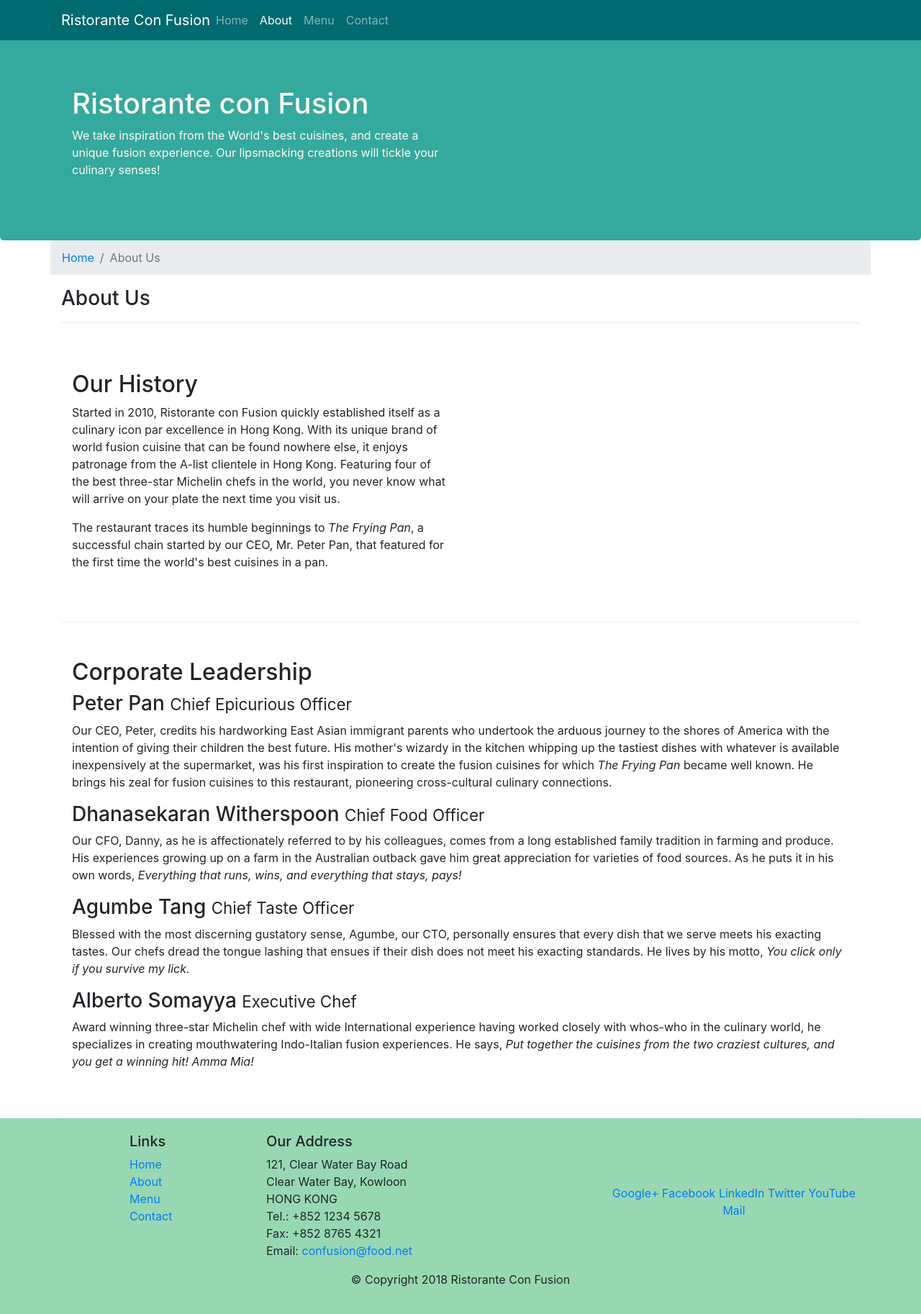
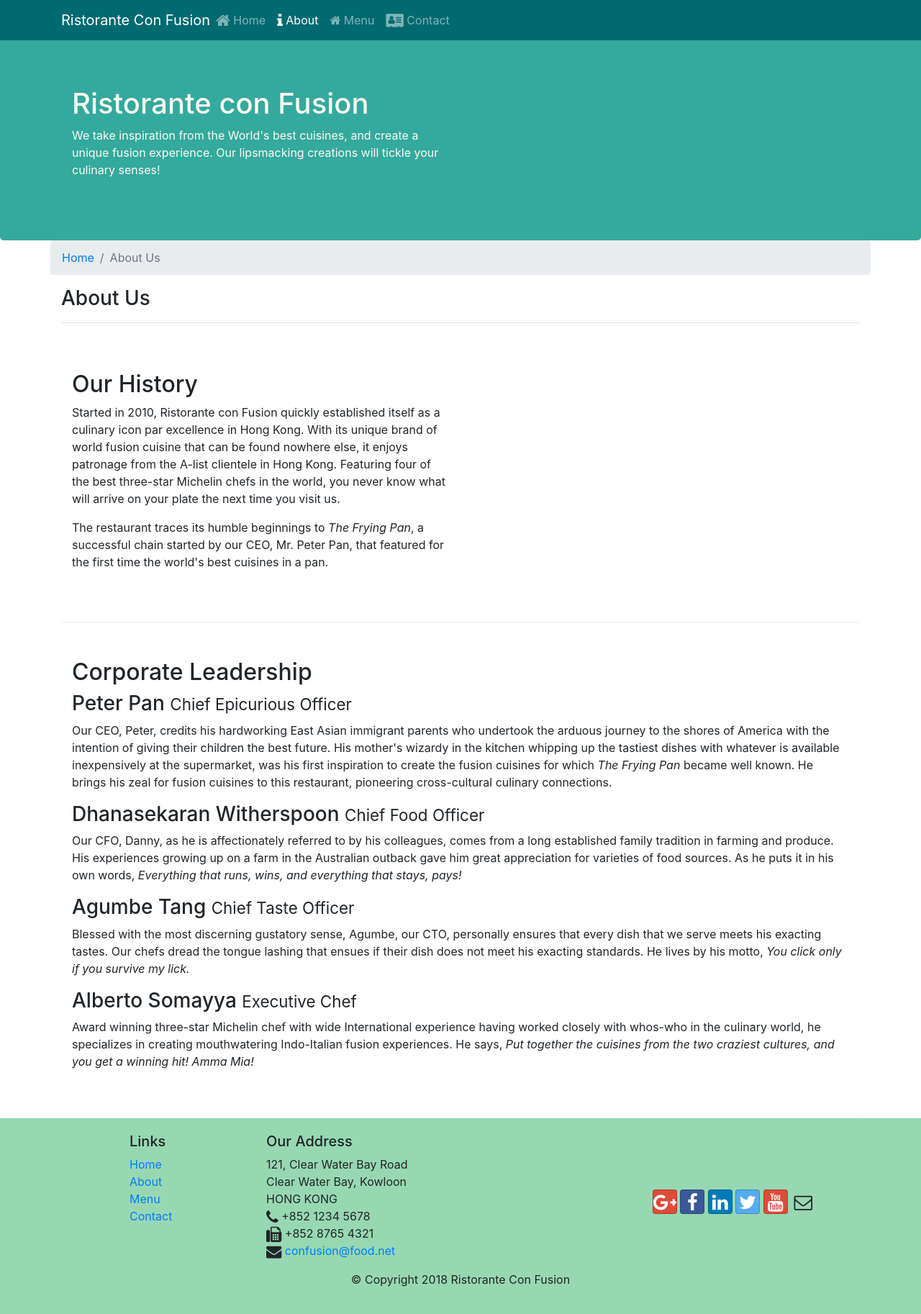
Before and after one commit to DiegoColonV/boostrap-coursera, a website: page aboutus.html in a window 1280 px wide. Shown: the whole page at 72% size. Drawn offline with nearby package versions, Linux system fonts and the light colour scheme.

Commit message:
Icon fonts

```diff
--- a/aboutus.html
+++ b/aboutus.html
@@ -9,6 +9,8 @@
 
     <!-- Bootstrap CSS -->
     <link rel="stylesheet" href="node_modules/bootstrap/dist/css/bootstrap.min.css">
+    <link rel="stylesheet" href="node_modules/font-awesome/css/font-awesome.min.css">
+    <link rel="stylesheet" href="node_modules/bootstrap-social/bootstrap-social.css">
     <link rel="stylesheet" href="css/styles.css">
 
     <title>Ristorante Con Fusion: About Us</title>
@@ -22,16 +24,15 @@
             <button class="navbar-toggler" type="button" data-toggle="collapse" data-target="#Navbar">
                 <span class="navbar-toggler-icon"></span>
             </button>
-            <a class="navbar-brand mr-auto" href="./index.html">Ristorante Con Fusion</a>
+            <a class="navbar-brand mr-auto" href="#">Ristorante Con Fusion</a>
                 <div class="collapse navbar-collapse" id="Navbar">
                     <ul class="navbar-nav mr-auto">
-                        <li class="nav-item"><a class="nav-link" href="./index.html">Home</a></li>
-                        <li class="nav-item active"><a class="nav-link" href="./aboutus.html">About</a></li>
-                        <li class="nav-item"><a class="nav-link" href="#">Menu</a></li>
-                        <li class="nav-item"><a class="nav-link" href="#">Contact</a></li>
+                        <li class="nav-item"><a class="nav-link" href="./index.html"><span class="fa fa-home fa-lg"></span> Home</a></li>
+                        <li class="nav-item active"><a class="nav-link" href="./aboutus.html"><span class="fa fa-info fa-lg"></span> About</a></li>
+                        <li class="nav-item"><a class="nav-link" href="#"><span class="fa fa-home"></span> Menu</a></li>
+                        <li class="nav-item"><a class="nav-link" href="#"><span class="fa fa-address-card fa-lg"></span> Contact</a></li>
                     </ul>
                 </div>
-
         </div>
     </nav>
 
@@ -105,19 +106,19 @@
 		              121, Clear Water Bay Road<br>
 		              Clear Water Bay, Kowloon<br>
 		              HONG KONG<br>
-		              Tel.: +852 1234 5678<br>
-		              Fax: +852 8765 4321<br>
-		              Email: <a href="mailto:confusion@food.net">confusion@food.net</a>
+                      <i class="fa fa-phone fa-lg"></i> +852 1234 5678<br>
+                      <i class="fa fa-fax fa-lg"></i> +852 8765 4321<br>
+                      <i class="fa fa-envelope fa-lg"></i> <a href="mailto:confusion@food.net">confusion@food.net</a>
 		           </address>
                 </div>
                 <div class="col-12 col-sm-4 align-self-center">
                     <div class="text-center">
-                        <a href="http://google.com/+">Google+</a>
-                        <a href="http://www.facebook.com/profile.php?id=">Facebook</a>
-                        <a href="http://www.linkedin.com/in/">LinkedIn</a>
-                        <a href="http://twitter.com/">Twitter</a>
-                        <a href="http://youtube.com/">YouTube</a>
-                        <a href="mailto:">Mail</a>
+                        <a class="btn btn-social-icon btn-google" href="http://google.com/+"><i class="fa fa-google-plus fa-lg"></i></a>
+                        <a class="btn btn-social-icon btn-facebook" href="http://www.facebook.com/profile.php?id="><i class="fa fa-facebook fa-lg"></i></a>
+                        <a class="btn btn-social-icon btn-linkedin" href="http://www.linkedin.com/in/"><i class="fa fa-linkedin fa-lg"></i></a>
+                        <a class="btn btn-social-icon btn-twitter" href="http://twitter.com/"><i class="fa fa-twitter fa-lg"></i></a>
+                        <a class="btn btn-social-icon btn-google" href="http://youtube.com/"><i class="fa fa-youtube fa-lg"></i></a>
+                        <a class="btn btn-social-icon" href="mailto:"><i class="fa fa-envelope-o fa-lg"></i></a>
                     </div>
                 </div>
            </div>
--- a/package.json
+++ b/package.json
@@ -16,6 +16,8 @@
   "dependencies": {
     "boostrap": "^2.0.0",
     "bootstrap": "^4.5.0",
+    "bootstrap-social": "^5.1.1",
+    "font-awesome": "^4.7.0",
     "jquery": "^3.5.1",
     "popper.js": "^1.16.1"
   }
```
Also changed, not shown: index.html (+15 -13 lines), 1 other file.
